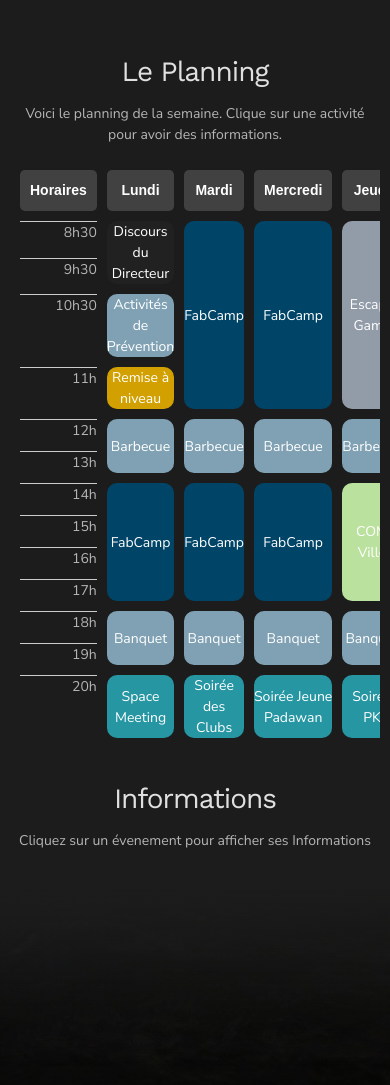
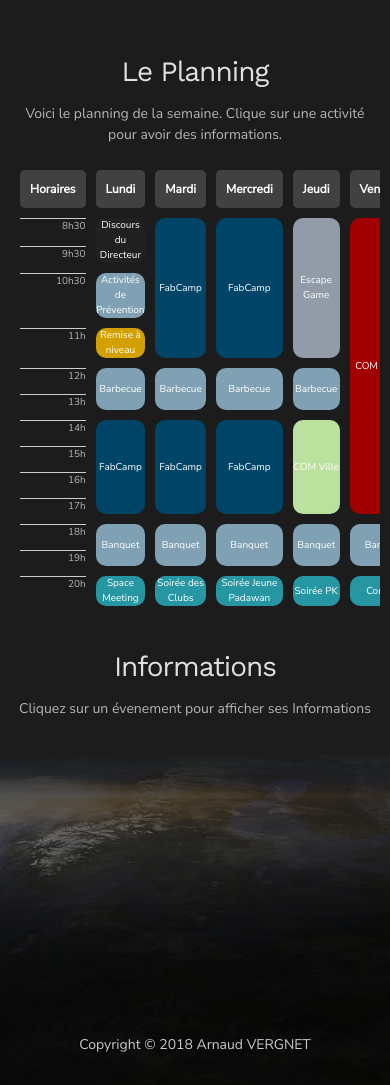
Before and after one commit to Keplyx/site-accueil-insa, a PHP site: page /planning.php in a window 390 px wide. Shown: the part 477-1562 px from the top of the page. Run offline with PHP 8.4, Linux system fonts and the light colour scheme; some libraries are stand-ins or nearby versions.

Commit message:
Improved planning on mobile

```diff
--- a/assets/css/planning_events.css
+++ b/assets/css/planning_events.css
@@ -7,6 +7,7 @@
     border: none;
     border-collapse: separate;
     border-spacing: 10px;
+    font-size: 15px;
 }
 
 #table_planning th {
@@ -15,6 +16,7 @@
     background: #414141;
     font-weight: bold;
     width: 12.5%;
+    font-size: 17px;
 }
 
 #table_planning td {
@@ -79,3 +81,14 @@
 .wini {
     background-color: #b7472a;
 }
+
+
+
+@media screen and (max-width: 750px) {
+    #table_planning {
+        font-size: 10px;
+    }
+    #table_planning th{
+        font-size: 12px;
+    }
+}
--- a/assets/css/style.css
+++ b/assets/css/style.css
@@ -141,7 +141,6 @@
 }
 
 th {
-    font-family: Arial, sans-serif;
     padding: 10px;
     background: #373737;
     color: #fff;
```
